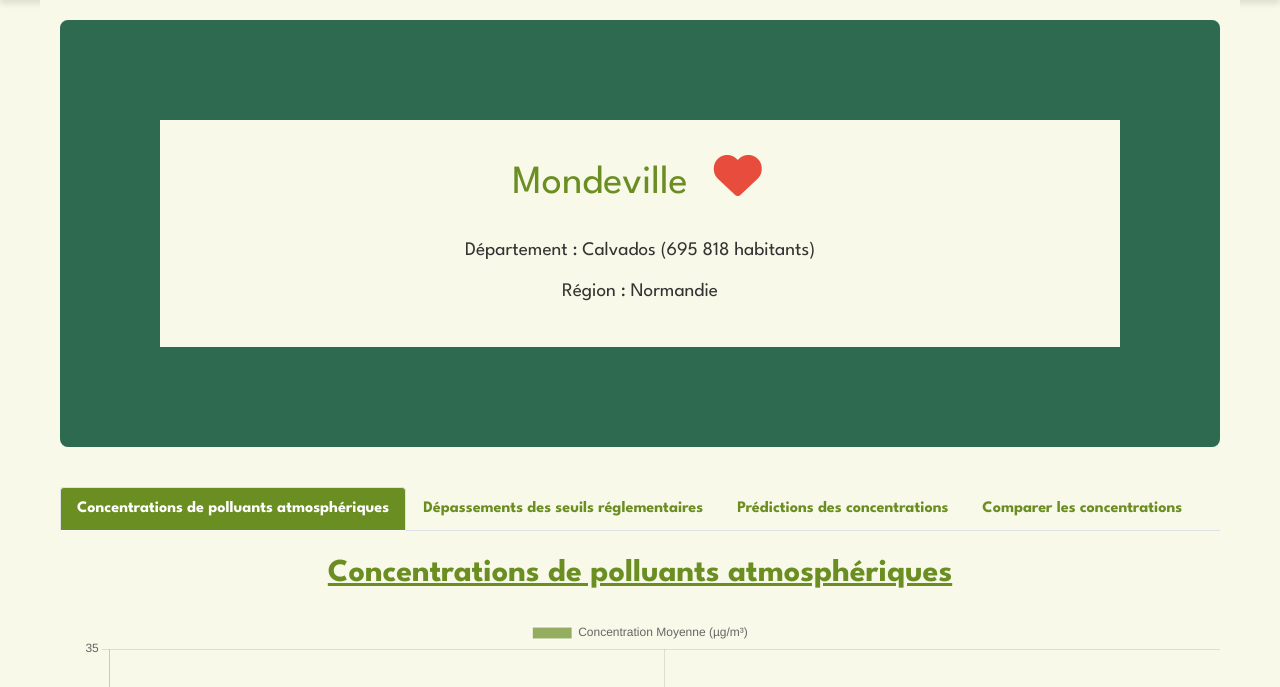
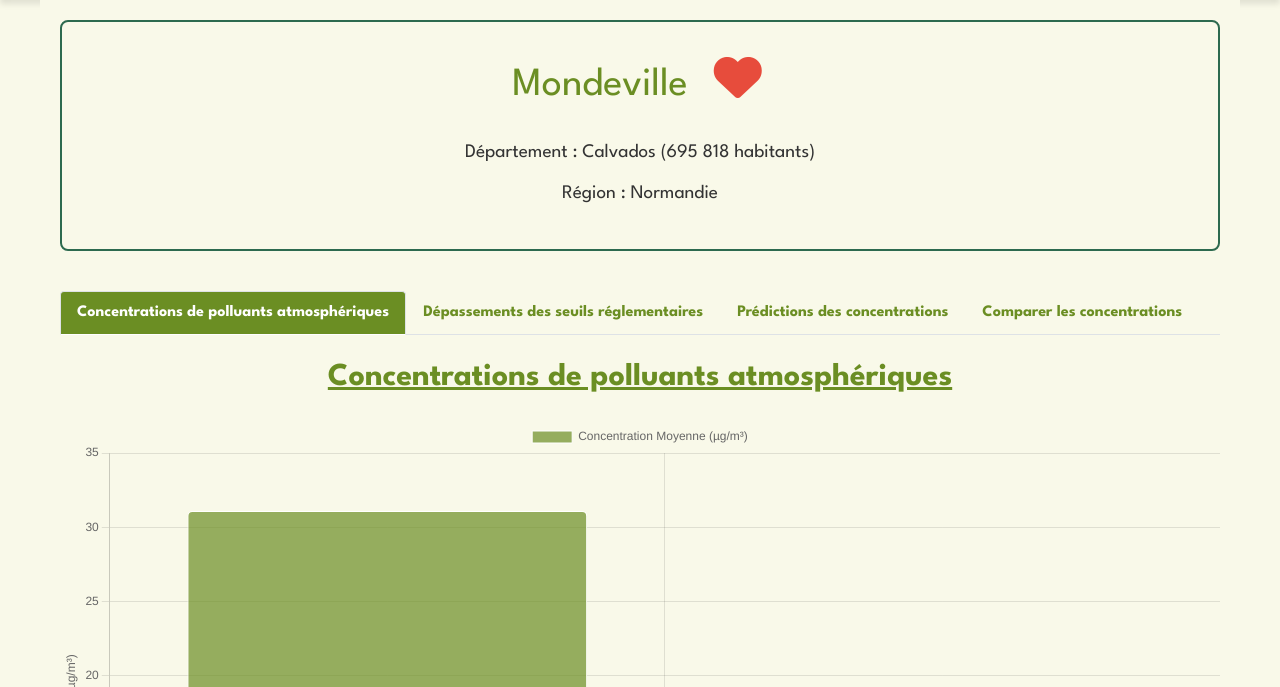
Before and after one commit to Anthony2210/PureOxy, a PHP site: the page made by fonctionnalites/details.php in a window 1280 px wide. Shown: the part 97-784 px from the top of the page. Run offline with PHP 8.4, Linux system fonts and the light colour scheme; a user stored in the database is signed in; data comes from the database, SQL or seed files in the repository.

Commit message:
bordure reglé

```diff
--- a/styles/details.css
+++ b/styles/details.css
@@ -57,7 +57,7 @@
     border-radius: 8px;
     text-align: center;
     margin-bottom: 40px;
-    border: 100px solid #2d6a4f;
+    border: 2px solid #2d6a4f;
 }
 
 #intro p {
```
